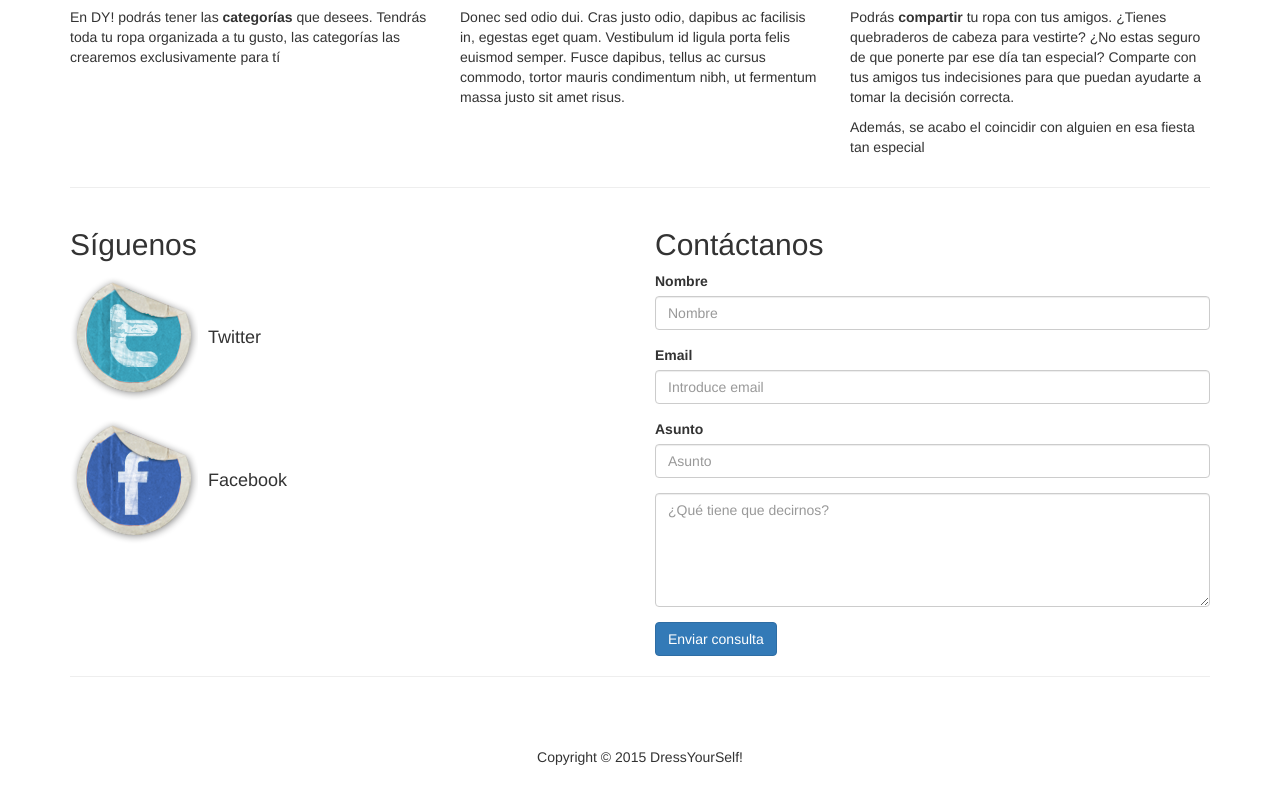
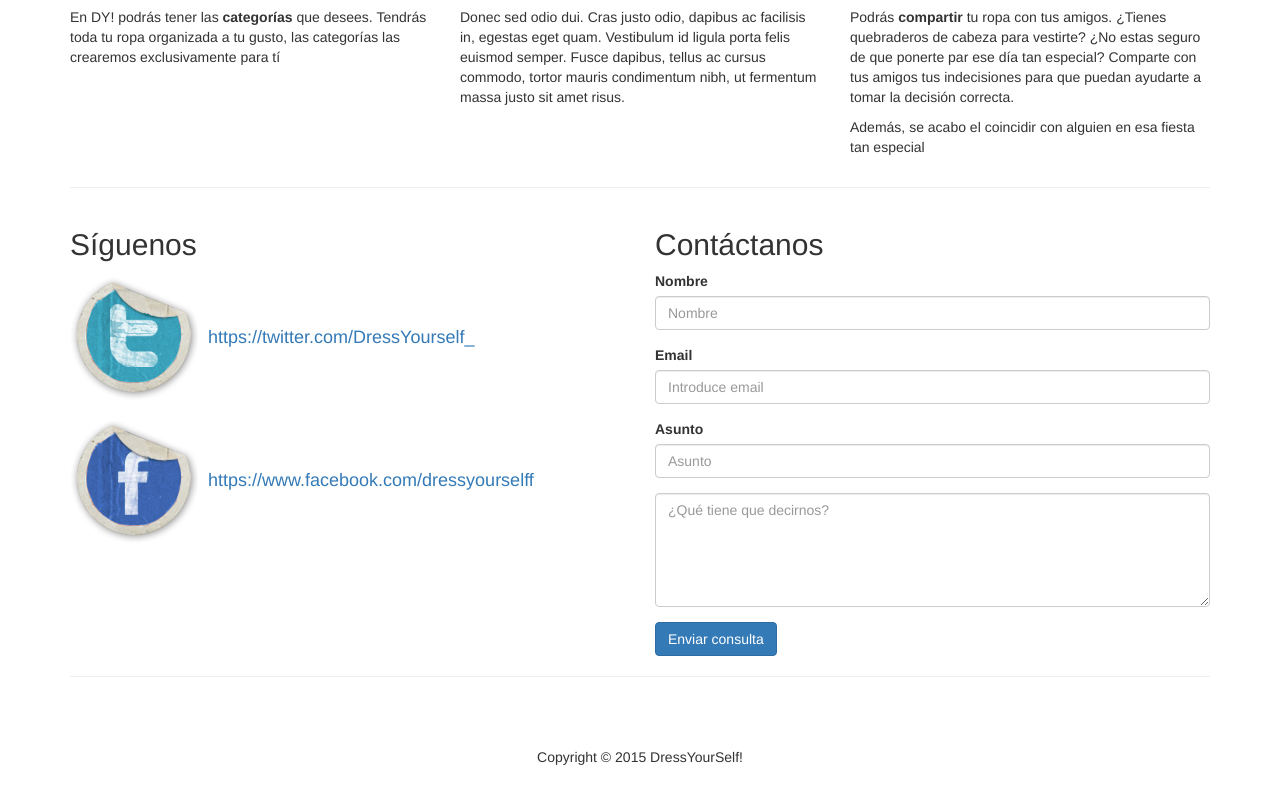
Before and after one commit to sky10p/taesproject, a plain HTML site: page web/index.html in a window 1280 px wide. Shown: the part 1201-1998 px from the top of the page. Drawn offline with nearby package versions, Linux system fonts and the light colour scheme.

Commit message:
Añadidos cambios en web

```diff
--- a/web/index.html
+++ b/web/index.html
@@ -110,22 +110,26 @@
             <h2>Síguenos</h2>
             <div class="media">
               <div class="media-left media-middle">
-                <a href="#">
+                <a href="https://twitter.com/DressYourself_" target="_blank">
                   <img class="media-object" src="img/twitter.png" alt="Twitter">
                 </a>
               </div>
               <div class="media-body media-middle">
-                <h4 class="media-heading">Twitter</h4>
+                <a href="https://twitter.com/DressYourself_" target="_blank">
+                	<h4 class="media-heading">https://twitter.com/DressYourself_</h4>
+                </a>
               </div>
             </div>
             <div class="media">
               <div class="media-left media-middle">
-                <a href="#">
+                <a href="https://www.facebook.com/dressyourselff" target="_blank">
                   <img class="media-object" src="img/facebook.png" alt="Facebook">
                 </a>
               </div>
               <div class="media-body media-middle">
-                <h4 class="media-heading">Facebook</h4>
+                <a href="https://www.facebook.com/dressyourselff" target="_blank">
+                	<h4 class="media-heading">https://www.facebook.com/dressyourselff</h4>
+               	</a>
               </div>
             </div>
           </div>
```
